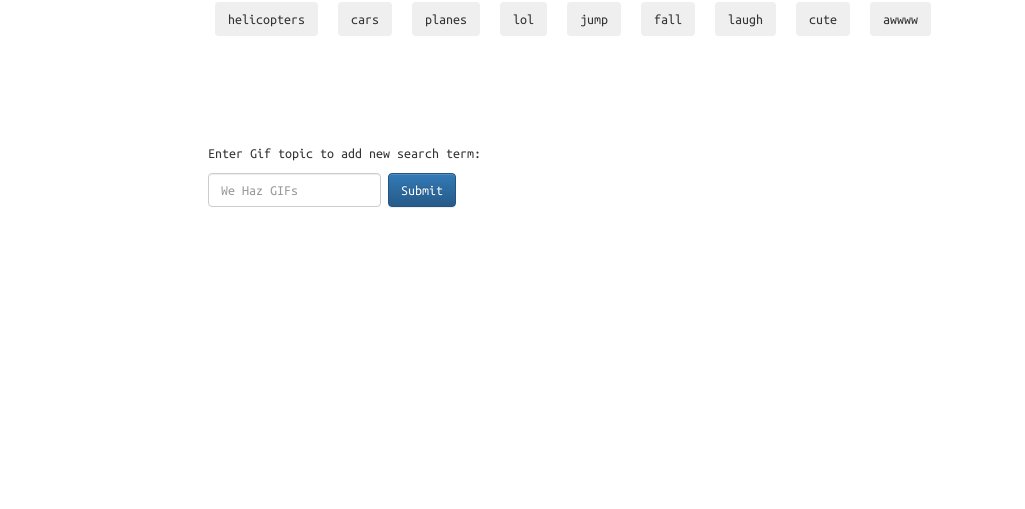
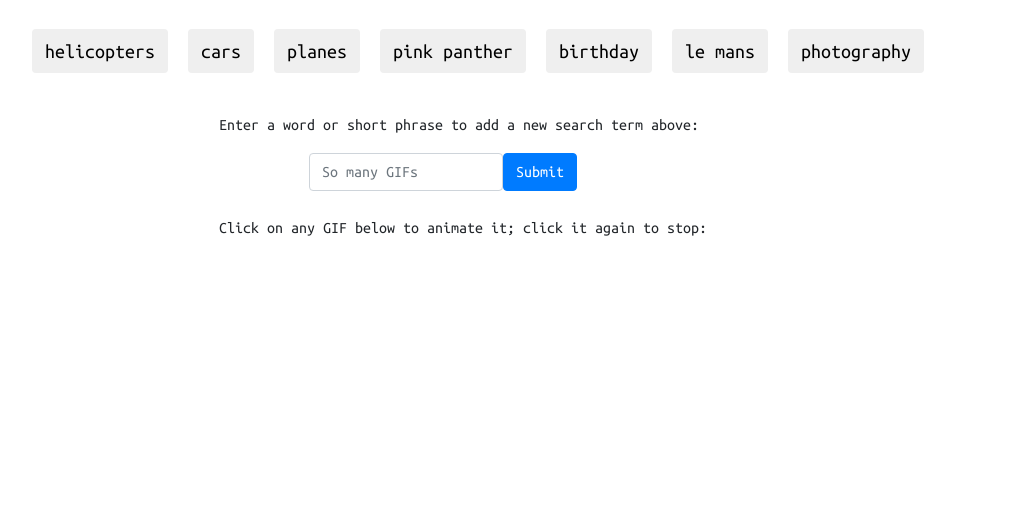
Before and after one commit to jmcenroe/Giphy, a plain HTML site: page index.html in a window 1280 px wide. Shown: the part 291-800 px from the top of the page, without its empty margins (67-1092 px from the left). Drawn offline with nearby package versions, Linux system fonts and the light colour scheme.

Commit message:
Updated Bootstrap version, adjusted spacing and search terms

```diff
--- a/assets/css/style.css
+++ b/assets/css/style.css
@@ -1,7 +1,3 @@
-#userInput {
-	margin-top: 100px;
-  }
-
 #header {
 	font-size: 100px;
 }
@@ -10,17 +6,35 @@
 	font-family: 'Ubuntu Mono', monospace;
 }
 
+.container {
+  width: 100%;
+}
+
+.searchButtons {
+  font-size: 20px;
+	margin: 20px 10px;
+}
+
+#userInput {
+  margin-top: 20px;
+  margin-left: 20%;
+}
+
+#gifInstructions {
+  margin-top: 25px;
+}
+
+.form-inline {
+  margin-left: 90px;
+}
+
 .gif {
 	border: #000 solid 7px;
-
 }
 
 .gifContainer {
 	margin: 10px;
 	display: inline-block;
-  }
-  .searchButtons {
-	margin: 7px 10px;
 }
 
 .gifRating {
--- a/assets/javascript/app.js
+++ b/assets/javascript/app.js
@@ -1,7 +1,7 @@
 $(document).ready(function() {
 
     var searchGifs = {
-        searchTerms: ["helicopters", "cars", "planes", "lol", "jump", "fall", "laugh", "cute", "awwww"],
+        searchTerms: ["helicopters", "cars", "planes", "pink panther", "birthday", "le mans", "photography"],
         createButtons: function() {
             for (var i = 0; i < searchGifs.searchTerms.length; i++) {
                 var newBttn = $('<button>');
@@ -33,7 +33,7 @@ $(document).ready(function() {
 
             var userQuery = $(this).data('search');
             var key = "&api_key=dc6zaTOxFJmzC";
-            var limit = "&limit=10"
+            var limit = "&limit=100"
             var reqUrl = "https://api.giphy.com/v1/gifs/search?q=" + userQuery + limit + key;
             // console.log(reqUrl);
             $.ajax({
--- a/index.html
+++ b/index.html
@@ -4,9 +4,8 @@
   <head>
       <title>Giphy Collector</title>
       <!-- Latest compiled and minified CSS -->
-      <link rel="stylesheet" href="https://maxcdn.bootstrapcdn.com/bootstrap/3.3.7/css/bootstrap.min.css" integrity="sha384-BVYiiSIFeK1dGmJRAkycuHAHRg32OmUcww7on3RYdg4Va+PmSTsz/K68vbdEjh4u" crossorigin="anonymous">
-      <!-- Optional theme -->
-      <link rel="stylesheet" href="https://maxcdn.bootstrapcdn.com/bootstrap/3.3.7/css/bootstrap-theme.min.css" integrity="sha384-rHyoN1iRsVXV4nD0JutlnGaslCJuC7uwjduW9SVrLvRYooPp2bWYgmgJQIXwl/Sp" crossorigin="anonymous">
+      <link rel="stylesheet" href="https://maxcdn.bootstrapcdn.com/bootstrap/4.0.0/css/bootstrap.min.css" integrity="sha384-Gn5384xqQ1aoWXA+058RXPxPg6fy4IWvTNh0E263XmFcJlSAwiGgFAW/dAiS6JXm" crossorigin="anonymous">
+      <script src="https://maxcdn.bootstrapcdn.com/bootstrap/4.0.0/js/bootstrap.min.js" integrity="sha384-JZR6Spejh4U02d8jOt6vLEHfe/JQGiRRSQQxSfFWpi1MquVdAyjUar5+76PVCmYl" crossorigin="anonymous"></script>
       <link rel="stylesheet" href="assets/css/style.css">
       <meta name="theme-color" content="#ffffff">
 
@@ -33,16 +32,17 @@
       <section id="userInput">
           <div class="container">
              <row>
-                <p class="col-lg-8 col-lg-offset-2">Enter Gif topic to add new search term:</p>
+                <p class="col-lg-8 col-lg-offset-2">Enter a word or short phrase to add a new search term above:</p>
             </row>
               <div class="col-lg-8 col-lg-offset-2">
                   <form class="form-inline">
                       <div class="form-group">
-                          <input type="text" class="form-control" placeholder="We Haz GIFs" id="submitBox">
+                          <input type="text" class="form-control" placeholder="So many GIFs" id="submitBox">
                           <button type="submit" class="btn btn-primary" id="submitTerm">Submit</button>
                       </div>
                   </form>
               </div>
+            <p class="col-lg-8 col-lg-offset-2" id="gifInstructions">Click on any GIF below to animate it; click it again to stop:</p>
           </div>
       </section>
 
@@ -53,9 +53,8 @@
           </div>
         </div>
       </section>
-      <script src="https://code.jquery.com/jquery-3.1.1.min.js" integrity="sha256-hVVnYaiADRTO2PzUGmuLJr8BLUSjGIZsDYGmIJLv2b8=" crossorigin="anonymous"></script>
-      <!-- Latest compiled and minified JavaScript -->
-      <script src="https://maxcdn.bootstrapcdn.com/bootstrap/3.3.7/js/bootstrap.min.js" integrity="sha384-Tc5IQib027qvyjSMfHjOMaLkfuWVxZxUPnCJA7l2mCWNIpG9mGCD8wGNIcPD7Txa" crossorigin="anonymous"></script>
+      <script src="https://code.jquery.com/jquery-3.2.1.slim.min.js" integrity="sha384-KJ3o2DKtIkvYIK3UENzmM7KCkRr/rE9/Qpg6aAZGJwFDMVNA/GpGFF93hXpG5KkN" crossorigin="anonymous"></script>
+      <script src="https://cdnjs.cloudflare.com/ajax/libs/popper.js/1.12.9/umd/popper.min.js" integrity="sha384-ApNbgh9B+Y1QKtv3Rn7W3mgPxhU9K/ScQsAP7hUibX39j7fakFPskvXusvfa0b4Q" crossorigin="anonymous"></script>
       <script src="assets/javascript/app.js"></script>
   </body>
 
```
Lines whose indentation alone changed are shown as unchanged.
